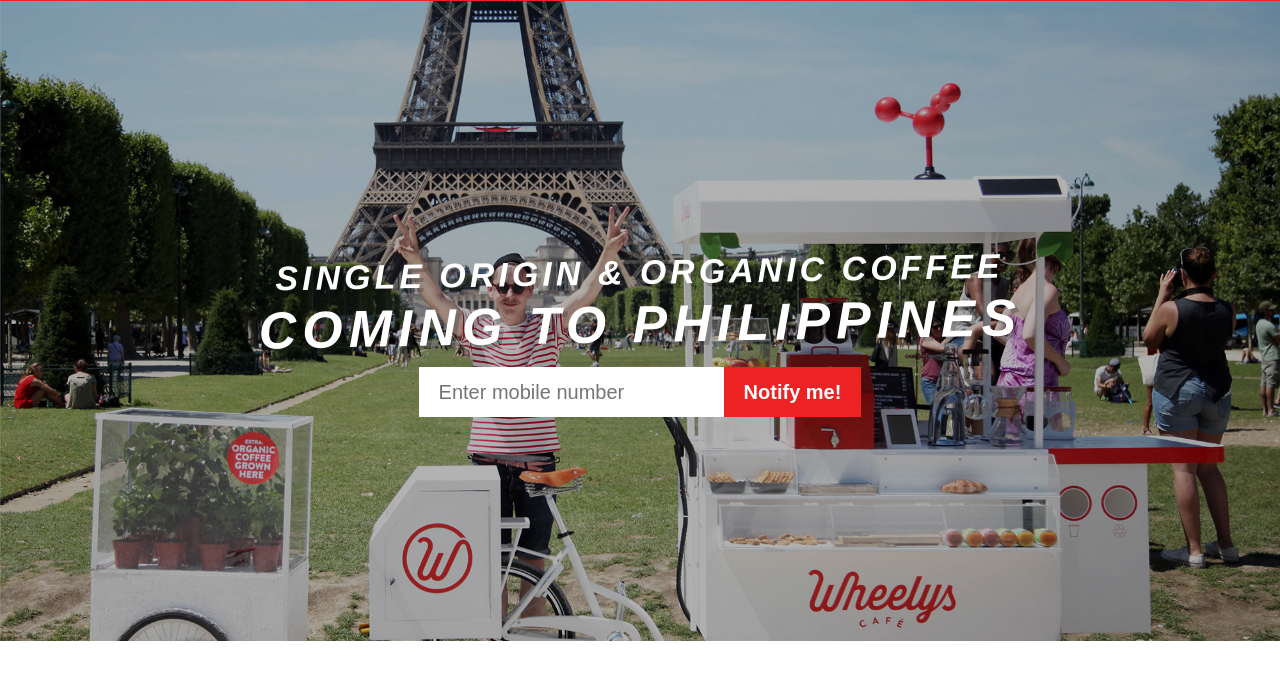
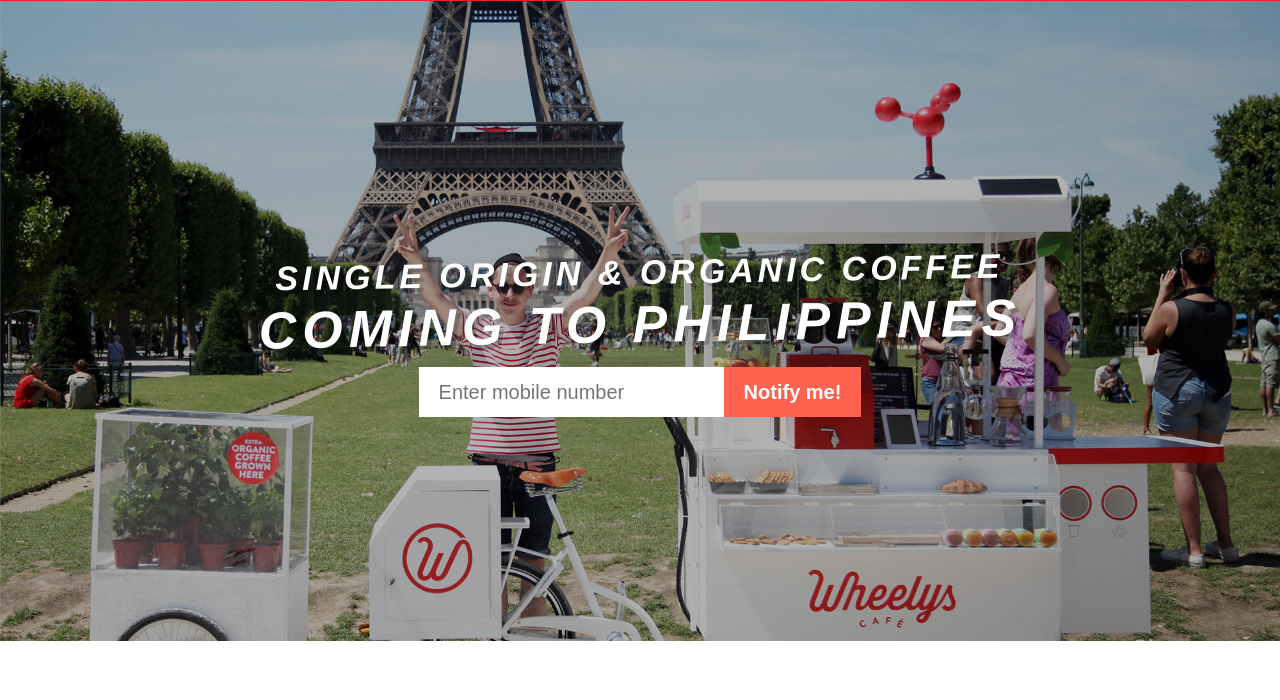
Before and after one commit to marksteve/wheelyscafeph, a plain HTML site: page index.html in a window 1280 px wide. In both pictures the pointer is over the button "Notify me!". Shown: the part 49-749 px from the top of the page. Drawn offline with nearby package versions, Linux system fonts and the light colour scheme.

Commit message:
Add favicon, other meta tags and button hover style

```diff
--- a/index.html
+++ b/index.html
@@ -1,9 +1,12 @@
 <!doctype html>
 <html>
 <head>
-<title>Wheelys Cafe Philippines</title>
+<meta charset="utf-8">
+<meta name="viewport" content="width=device-width, initial-scale=1.0, maximum-scale=1.0, user-scalable=0">
+<title>Wheelys Café — Philippines</title>
 <script src="//use.typekit.net/fhk1tix.js"></script>
 <script>try{Typekit.load({ async: true });}catch(e){}</script>
+<link rel="shortcut icon" href="static/images/favicon.ico">
 <link rel="stylesheet" href="//cdnjs.cloudflare.com/ajax/libs/normalize/4.1.1/normalize.min.css">
 <link rel="stylesheet" href="static/css/index.css">
 <body>
--- a/static/css/index.css
+++ b/static/css/index.css
@@ -26,6 +26,12 @@ button,
   background: #ed2323;
   color: white;
   font-weight: bold;
+  cursor: pointer;
+}
+
+button:hover,
+.btn:hover {
+  background: #ff624e;
 }
 
 .container {
```
Also changed, not shown: static/images/favicon.ico (added).
